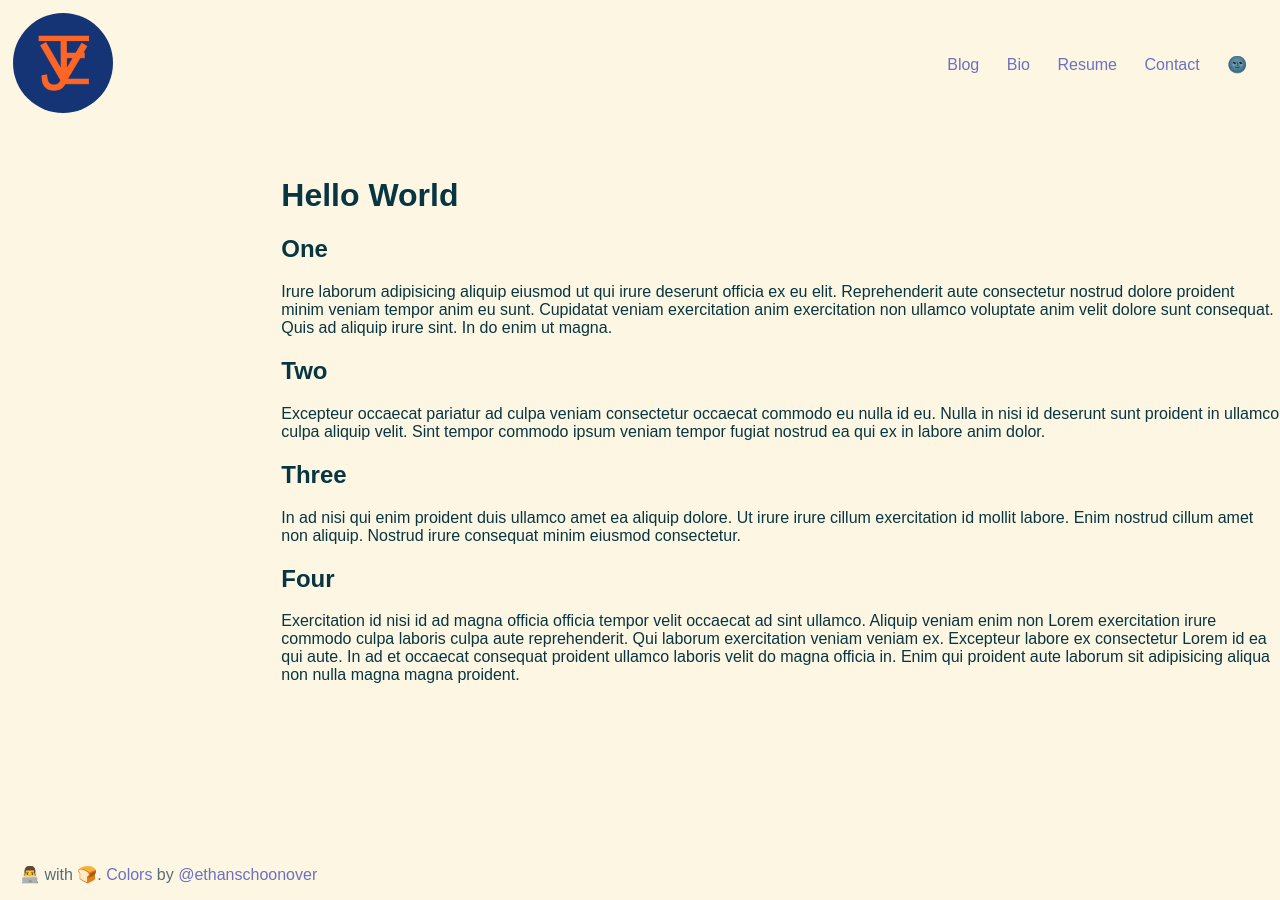
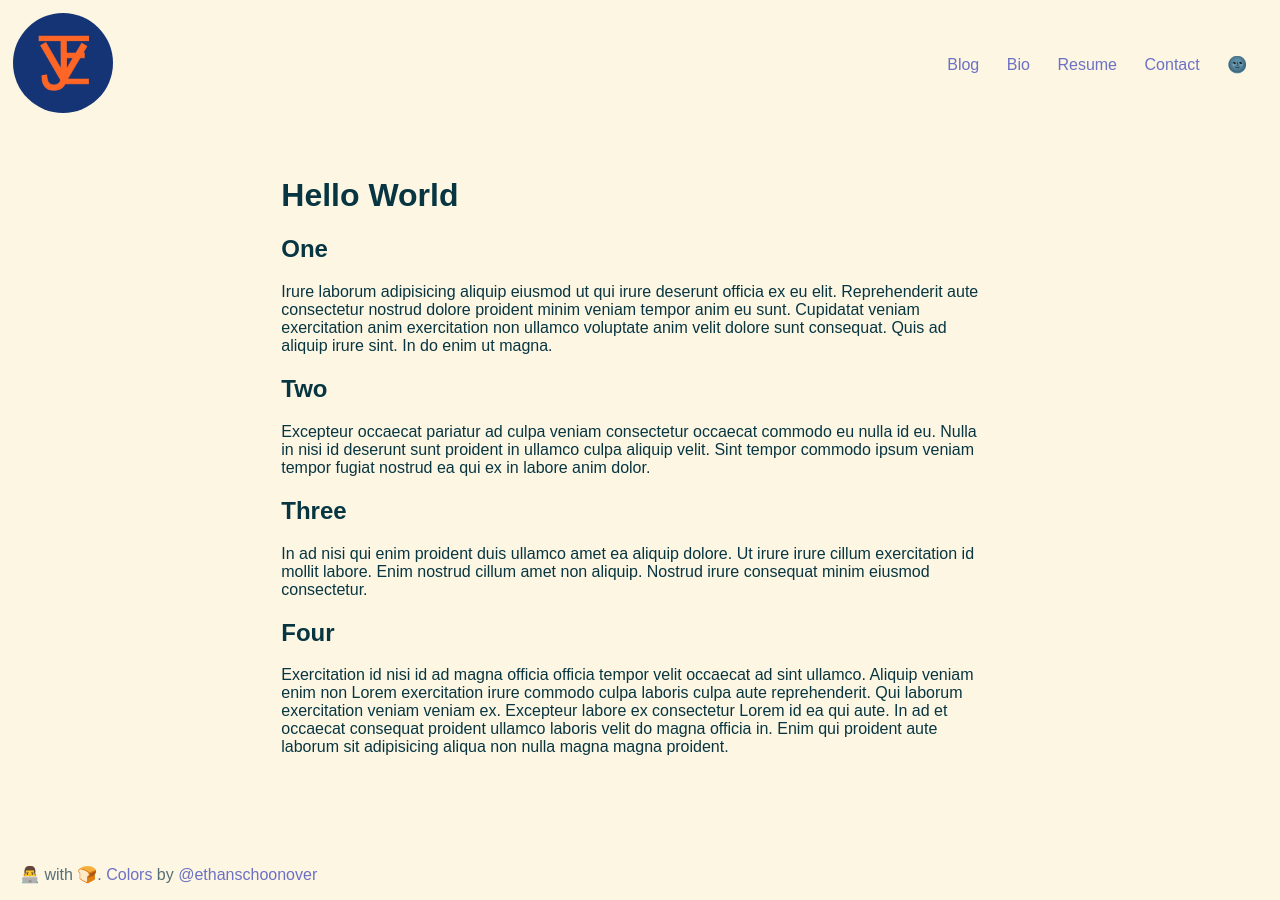
Before and after one commit to jahzielv/jahzielv.github.io, a Jekyll site: the page built from _posts/2019-01-17-myfirstpost.md, in a window 1280 px wide. Built offline with Jekyll 4.4.1, drawn with Linux system fonts in a browser that asks for light colours.

Commit message:
styling posts

```diff
--- a/_layouts/post.html
+++ b/_layouts/post.html
@@ -37,7 +37,7 @@
                     <h1 id="villasana" class="fading-txt">Villasana</h1>
                     <h1 id="espinoza" class="fading-txt">Espinoza</h1>
                 </div>
-                <div class="main-content">{{ content }}</div>
+                <div class="main-content" id="blog-post">{{ content }}</div>
             </div>
         </div>
         <script src="/index.js"></script>
--- a/style.css
+++ b/style.css
@@ -188,7 +188,9 @@ nav.nav-menu {
 }
 
 #blog-list {
-    /* border-left: 30px; */
     width: 1000px;
+}
 
+#blog-post {
+    max-width: 700px;
 }
```
